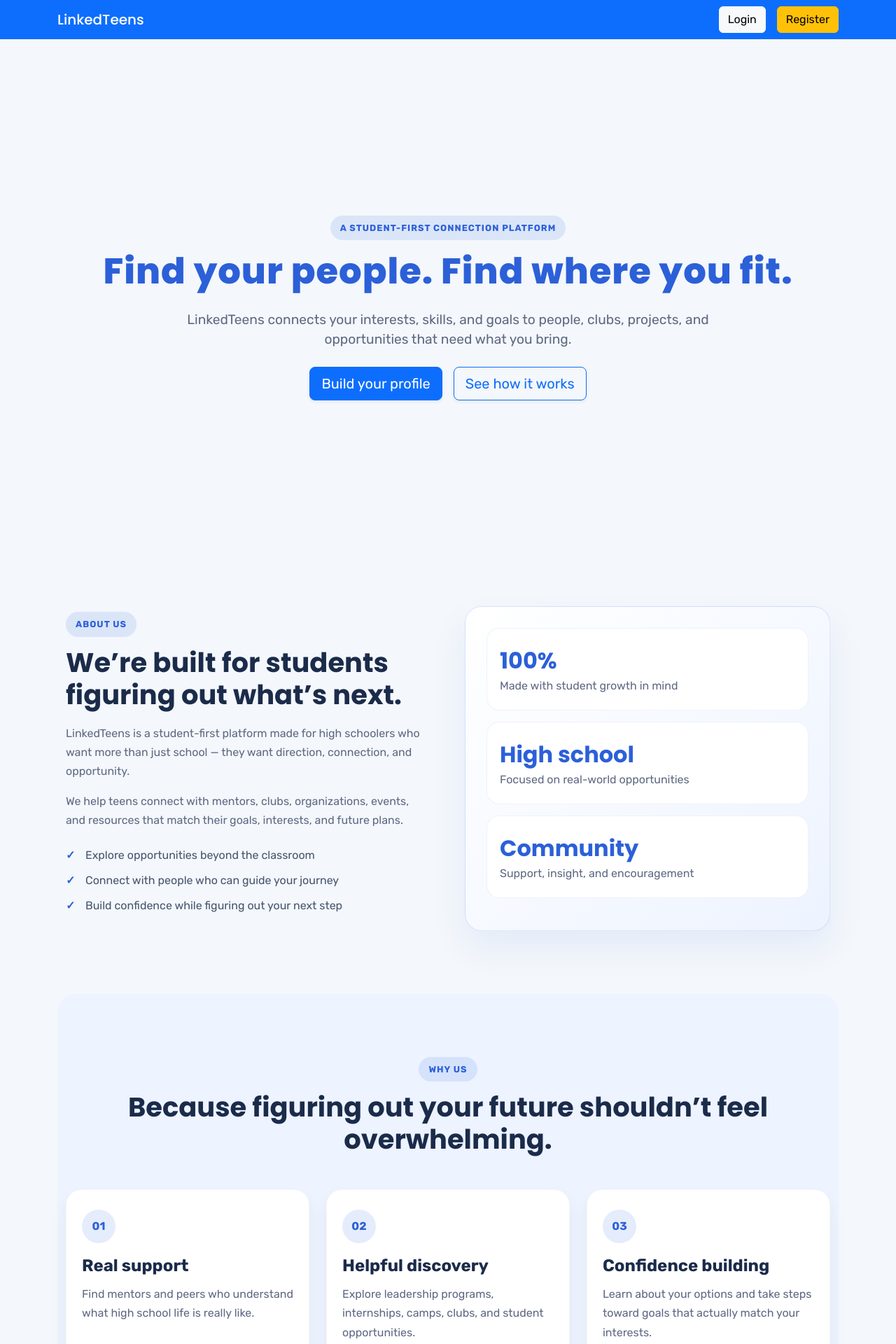
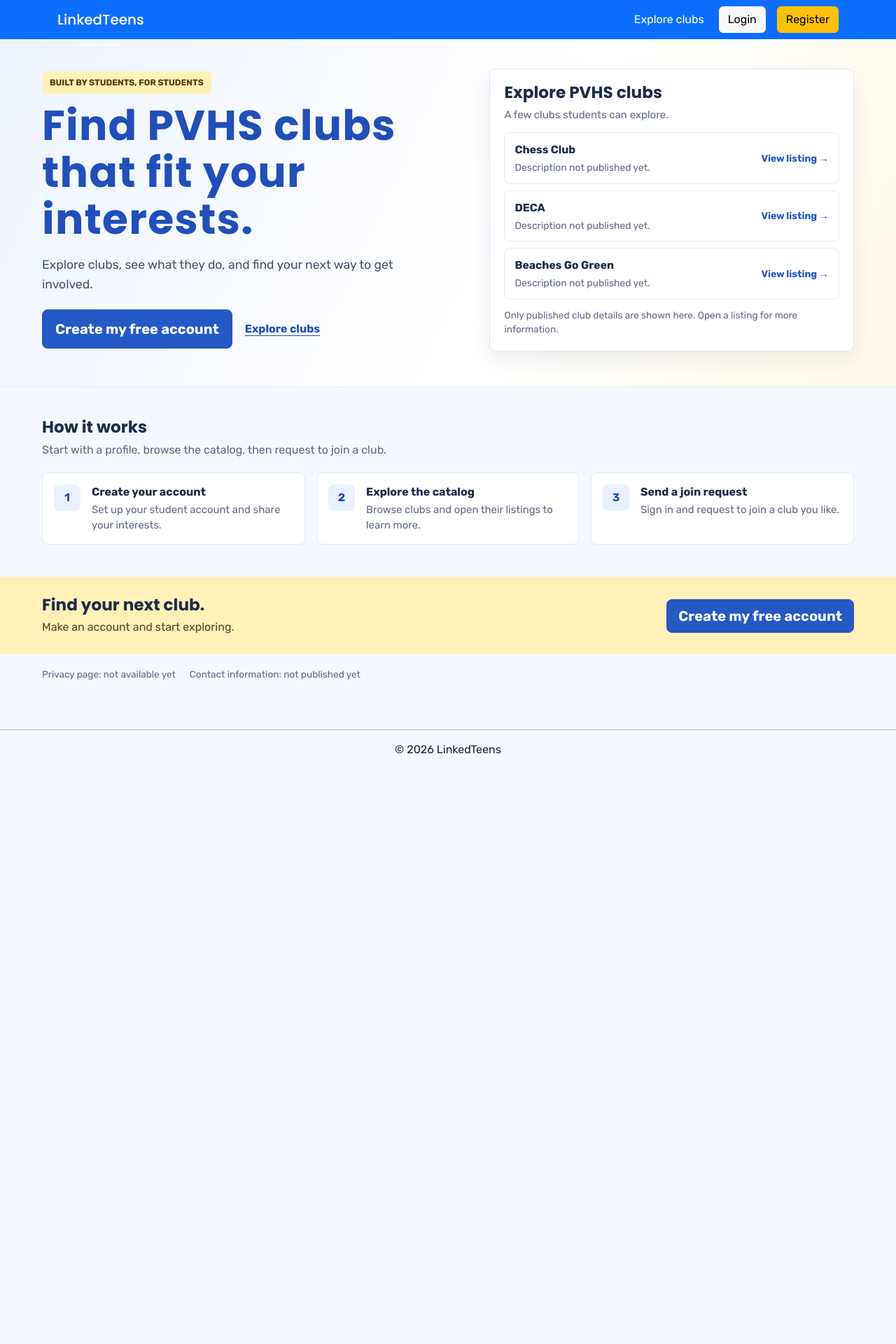
Before and after one commit to djimenez039/LinkedTeen, a Django app: page / in a window 1280 px wide. Shown: the top 1920 px of the page at 70% size. After the commit the page ends 1077 px from the top, so only its background shows below. Run offline with Django 5.2, Linux system fonts and the light colour scheme; data that the repository does not hold is empty.

Commit message:
Redesign of homepage

```diff
--- a/core/views.py
+++ b/core/views.py
@@ -1,9 +1,31 @@
 from django.shortcuts import render
+from django.urls import reverse
+from urllib.parse import urlencode
+
+from clubs.constants import CLUB_CHOICES
+from clubs.models import Club
+
+
+HOME_CLUB_NAMES = ('Chess Club', 'DECA', 'Beaches Go Green')
+GENERATED_CLUB_DESCRIPTION = 'A student-led club focused on leadership, service, creativity, or community impact.'
 
 def home(request):
     if request.user.is_authenticated:
         from django.shortcuts import redirect
         return redirect('dashboard')
-    return render(request, 'home.html')
+    catalog_names = {name for name, _ in CLUB_CHOICES}
+    clubs_by_name = {club.name: club for club in Club.objects.filter(name__in=HOME_CLUB_NAMES)}
+    preview_clubs = []
+    for name in HOME_CLUB_NAMES:
+        if name not in catalog_names:
+            continue
+        club = clubs_by_name.get(name)
+        preview_clubs.append({
+            'name': name,
+            'description': club.description if club and club.description != GENERATED_CLUB_DESCRIPTION else '',
+            'url': reverse('club_detail', args=[club.pk]) if club else f"{reverse('clubs')}?{urlencode({'q': name})}",
+        })
+
+    return render(request, 'home.html', {'preview_clubs': preview_clubs})
 
 # Create your views here.
--- a/templates/base.html
+++ b/templates/base.html
@@ -217,11 +217,12 @@
             padding-bottom: 110px;
         }
     </style>
+    {% block page_styles %}{% endblock %}
 </head>
 
 <body>
     {% include 'components/navbar.html' %}
-    <div class="container mt-5">
+    <div class="{% if request.path == '/' %}home-shell{% else %}container mt-5{% endif %}">
         {% if messages %}
             {% for message in messages %}
                 <div class="alert alert-{{ message.tags|default:'info' }}" role="alert">{{ message }}</div>
--- a/templates/components/navbar.html
+++ b/templates/components/navbar.html
@@ -13,6 +13,9 @@
                 <button type="submit" class="btn btn-light">Log out</button>
             </form>
             {% else %}
+            {% if request.path == '/' %}
+            <a href="{% url 'clubs' %}" class="btn btn-link text-white text-decoration-none">Explore clubs</a>
+            {% endif %}
             <a href="{% url 'accounts:login' %}" class="btn btn-light me-2">Login</a>
             <a href="{% url 'accounts:register' %}" class="btn btn-warning">Register</a>
             {% endif %}
--- a/templates/home.html
+++ b/templates/home.html
@@ -1,214 +1,371 @@
 {% extends 'base.html' %}
 
+{% block page_styles %}
+<style>
+    body:has(.home-page) {
+        background: #f5f8ff;
+    }
+
+    .home-shell {
+        width: 100%;
+    }
+
+    .home-page {
+        color: #1b2b4a;
+    }
+
+    .home-container {
+        width: min(100% - 2rem, 1160px);
+        margin-inline: auto;
+    }
+
+    .home-hero {
+        display: block;
+        min-height: 0;
+        padding: 36px 0 48px;
+        background: linear-gradient(115deg, #eef4ff 0%, #fff 58%, #fff9e8 100%);
+        border-bottom: 1px solid #e4ebf7;
+    }
+
+    .home-hero-grid {
+        display: grid;
+        gap: 32px;
+        align-items: center;
+    }
+
+    .hero-copy {
+        max-width: 570px;
+    }
+
+    .home-page .section-tag {
+        margin-bottom: 12px;
+        padding: 7px 11px;
+        border-radius: 6px;
+        background: #fff0b8;
+        color: #553e00;
+        font-size: 0.76rem;
+        letter-spacing: 0;
+    }
+
+    .hero-copy h1 {
+        max-width: 590px;
+        margin: 0 0 16px;
+        color: #204fb9;
+        font-family: 'Poppins', sans-serif;
+        font-size: clamp(2.35rem, 5vw, 3.75rem);
+        font-weight: 700;
+        line-height: 1.12;
+    }
+
+    .hero-copy p {
+        max-width: 510px;
+        margin-bottom: 22px;
+        color: #44536c;
+        font-size: 1.1rem;
+        line-height: 1.6;
+    }
+
+    .hero-actions {
+        display: flex;
+        align-items: center;
+        gap: 18px;
+        flex-wrap: wrap;
+    }
+
+    .home-page .btn-primary {
+        border-color: #2458c5;
+        background: #2458c5;
+        font-weight: 700;
+    }
+
+    .hero-actions .btn {
+        min-height: 48px;
+        padding: 12px 18px;
+    }
+
+    .hero-actions a:not(.btn) {
+        color: #204fb9;
+        font-weight: 700;
+        text-underline-offset: 4px;
+    }
+
+    .club-previews {
+        padding: 20px;
+        border: 1px solid #e0e7f2;
+        border-radius: 10px;
+        background: #fff;
+        box-shadow: 0 12px 28px rgba(29, 54, 99, 0.08);
+    }
+
+    .club-previews h2,
+    .how-section h2,
+    .final-cta h2 {
+        margin: 0;
+        color: #1b2b4a;
+        font-family: 'Poppins', sans-serif;
+        font-size: 1.45rem;
+        font-weight: 700;
+    }
+
+    .club-previews-intro {
+        margin: 6px 0 14px;
+        color: #5f6983;
+        font-size: 0.94rem;
+    }
+
+    .club-preview-list {
+        display: grid;
+        gap: 9px;
+    }
+
+    .club-preview {
+        display: flex;
+        min-height: 64px;
+        align-items: center;
+        justify-content: space-between;
+        gap: 12px;
+        padding: 12px 14px;
+        border: 1px solid #e5ebf5;
+        border-radius: 8px;
+        color: #1b2b4a;
+        text-decoration: none;
+        transition: border-color 160ms ease, transform 160ms ease, box-shadow 160ms ease;
+    }
+
+    .club-preview:hover {
+        transform: translateY(-2px);
+        border-color: #9bb5e9;
+        box-shadow: 0 7px 16px rgba(29, 54, 99, 0.08);
+    }
+
+    .club-preview:focus-visible,
+    .home-page a:focus-visible,
+    .navbar a:focus-visible {
+        outline: 3px solid #c18800;
+        outline-offset: 3px;
+    }
+
+    .club-preview strong {
+        font-size: 0.98rem;
+        line-height: 1.35;
+    }
+
+    .club-preview-copy {
+        min-width: 0;
+    }
+
+    .club-preview-copy p {
+        margin: 4px 0 0;
+        color: #5f6983;
+        font-size: 0.87rem;
+        line-height: 1.4;
+    }
+
+    .club-preview span {
+        flex: 0 0 auto;
+        color: #2458c5;
+        font-size: 0.87rem;
+        font-weight: 700;
+    }
+
+    .missing-club-details {
+        margin: 12px 0 0;
+        color: #5f6983;
+        font-size: 0.85rem;
+        line-height: 1.5;
+    }
+
+    .how-section {
+        padding: 44px 0 46px;
+    }
+
+    .how-section > .home-container > p {
+        margin: 7px 0 20px;
+        color: #5f6983;
+    }
+
+    .steps-grid {
+        display: grid;
+        gap: 12px;
+        grid-template-columns: 1fr;
+    }
+
+    .how-step {
+        display: grid;
+        grid-template-columns: 42px 1fr;
+        gap: 12px;
+        align-items: start;
+        padding: 16px;
+        border: 1px solid #e0e7f2;
+        border-radius: 8px;
+        background: #fff;
+    }
+
+    .step-number {
+        display: grid;
+        width: 38px;
+        height: 38px;
+        place-items: center;
+        border-radius: 8px;
+        background: #eaf0ff;
+        color: #204fb9;
+        font-weight: 700;
+    }
+
+    .how-step h3 {
+        margin: 1px 0 4px;
+        color: #1b2b4a;
+        font-size: 1rem;
+        font-weight: 700;
+    }
+
+    .how-step p {
+        margin: 0;
+        color: #5f6983;
+        font-size: 0.93rem;
+        line-height: 1.5;
+    }
+
+    .final-cta {
+        padding: 27px 0;
+        background: #fff0b8;
+    }
+
+    .final-cta-row {
+        display: flex;
+        align-items: center;
+        justify-content: space-between;
+        gap: 20px;
+        flex-wrap: wrap;
+    }
+
+    .final-cta p {
+        margin: 5px 0 0;
+        color: #514728;
+    }
+
+    .home-meta {
+        display: flex;
+        gap: 8px 20px;
+        flex-wrap: wrap;
+        padding: 18px 0 20px;
+        color: #5f6983;
+        font-size: 0.85rem;
+    }
+
+    .announcement-banner[hidden] {
+        display: none;
+    }
+
+    @media (min-width: 800px) {
+        .home-container {
+            width: min(100% - 3rem, 1160px);
+        }
+
+        .home-hero {
+            padding: 42px 0 50px;
+        }
+
+        .home-hero-grid {
+            grid-template-columns: minmax(0, 1fr) minmax(360px, 0.88fr);
+            gap: 48px;
+        }
+
+        .steps-grid {
+            grid-template-columns: repeat(3, minmax(0, 1fr));
+            gap: 16px;
+        }
+    }
+
+    @media (prefers-reduced-motion: reduce) {
+        .club-preview {
+            transition: none;
+        }
+
+        .club-preview:hover {
+            transform: none;
+        }
+    }
+</style>
+{% endblock %}
+
 {% block content %}
-
-<section class="home-hero">
-    <div class="container text-center">
-        <span class="section-tag">A student-first connection platform</span>
-        <h1 class="display-1 mb-4">Find your people. Find where you fit.</h1>
-        <p class="lead mx-auto mb-4" style="max-width: 760px;">
-            LinkedTeens connects your interests, skills, and goals to people, clubs, projects, and opportunities that need what you bring.
-        </p>
-        <div class="hero-buttons d-flex justify-content-center gap-3 flex-wrap">
-            <a href="{% url 'accounts:register' %}" class="btn btn-primary btn-lg shadow-sm">
-                Build your profile
-            </a>
-            <a href="#how-it-works" class="btn btn-outline-primary btn-lg shadow-sm">
-                See how it works
-            </a>
-        </div>
-    </div>
-</section>
-
-<section id="about" class="landing-section">
-    <div class="container">
-        <div class="row align-items-center g-5">
-            <div class="col-lg-6">
-                <span class="section-tag">About Us</span>
-                <h2 class="section-title">We’re built for students figuring out what’s next.</h2>
-                <p>
-                    LinkedTeens is a student-first platform made for high schoolers who want more than just school — they want
-                    direction, connection, and opportunity.
-                </p>
-                <p>
-                    We help teens connect with mentors, clubs, organizations, events, and resources that match their goals,
-                    interests, and future plans.
-                </p>
-            <ul class="feature-list">
-                    <li>Explore opportunities beyond the classroom</li>
-                    <li>Connect with people who can guide your journey</li>
-                    <li>Build confidence while figuring out your next step</li>
-                </ul>
-            </div>
-            <div class="col-lg-6">
-                <div class="info-card">
-                    <div class="stat-box">
-                        <strong>100%</strong>
-                        <span>Made with student growth in mind</span>
-                    </div>
-                    <div class="stat-box">
-                        <strong>High school</strong>
-                        <span>Focused on real-world opportunities</span>
-                    </div>
-                    <div class="stat-box">
-                        <strong>Community</strong>
-                        <span>Support, insight, and encouragement</span>
-                    </div>
+<aside class="announcement-banner" hidden aria-hidden="true"></aside>
+<main class="home-page" id="main-content">
+    <section class="home-hero" aria-labelledby="home-title">
+        <div class="home-container home-hero-grid">
+            <div class="hero-copy">
+                <span class="section-tag">BUILT BY STUDENTS, FOR STUDENTS</span>
+                <h1 id="home-title">Find PVHS clubs that fit your interests.</h1>
+                <p>Explore clubs, see what they do, and find your next way to get involved.</p>
+                <div class="hero-actions">
+                    <a href="{% url 'accounts:register' %}" class="btn btn-primary btn-lg">Create my free account</a>
+                    <a href="#clubs">Explore clubs</a>
                 </div>
             </div>
+
+            <section class="club-previews" id="clubs" aria-labelledby="clubs-title">
+                <h2 id="clubs-title">Explore PVHS clubs</h2>
+                <p class="club-previews-intro">A few clubs students can explore.</p>
+                <div class="club-preview-list">
+                    {% for club in preview_clubs %}
+                    <a class="club-preview" href="{{ club.url }}">
+                        <div class="club-preview-copy">
+                            <strong>{{ club.name }}</strong>
+                            <p>{% if club.description %}{{ club.description }}{% else %}Description not published yet.{% endif %}</p>
+                        </div>
+                        <span>View listing <span aria-hidden="true">&rarr;</span></span>
+                    </a>
+                    {% endfor %}
+                </div>
+                <p class="missing-club-details">Only published club details are shown here. Open a listing for more information.</p>
+            </section>
         </div>
-    </div>
-</section>
+    </section>
 
-<section id="why-us" class="landing-section alt-section">
-    <div class="container">
-        <div class="text-center mb-5">
-            <span class="section-tag">Why Us</span>
-            <h2 class="section-title">Because figuring out your future shouldn’t feel overwhelming.</h2>
-        </div>
-        <div class="row g-4">
-            <div class="col-md-4">
-                <div class="value-card h-100">
-                    <div class="icon-circle">01</div>
-                    <h4>Real support</h4>
-                    <p>Find mentors and peers who understand what high school life is really like.</p>
-                </div>
-            </div>
-            <div class="col-md-4">
-                <div class="value-card h-100">
-                    <div class="icon-circle">02</div>
-                    <h4>Helpful discovery</h4>
-                    <p>Explore leadership programs, internships, camps, clubs, and student opportunities.</p>
-                </div>
-            </div>
-            <div class="col-md-4">
-                <div class="value-card h-100">
-                    <div class="icon-circle">03</div>
-                    <h4>Confidence building</h4>
-                    <p>Learn about your options and take steps toward goals that actually match your interests.</p>
-                </div>
+    <section class="how-section" id="how-it-works" aria-labelledby="how-title">
+        <div class="home-container">
+            <h2 id="how-title">How it works</h2>
+            <p>Start with a profile, browse the catalog, then request to join a club.</p>
+            <div class="steps-grid">
+                <article class="how-step">
+                    <span class="step-number" aria-hidden="true">1</span>
+                    <div>
+                        <h3>Create your account</h3>
+                        <p>Set up your student account and share your interests.</p>
+                    </div>
+                </article>
+                <article class="how-step">
+                    <span class="step-number" aria-hidden="true">2</span>
+                    <div>
+                        <h3>Explore the catalog</h3>
+                        <p>Browse clubs and open their listings to learn more.</p>
+                    </div>
+                </article>
+                <article class="how-step">
+                    <span class="step-number" aria-hidden="true">3</span>
+                    <div>
+                        <h3>Send a join request</h3>
+                        <p>Sign in and request to join a club you like.</p>
+                    </div>
+                </article>
             </div>
         </div>
+    </section>
+
+    <section class="final-cta" aria-labelledby="final-cta-title">
+        <div class="home-container final-cta-row">
+            <div>
+                <h2 id="final-cta-title">Find your next club.</h2>
+                <p>Make an account and start exploring.</p>
+            </div>
+            <a href="{% url 'accounts:register' %}" class="btn btn-primary btn-lg">Create my free account</a>
+        </div>
+    </section>
+
+    <div class="home-container home-meta" aria-label="Site information">
+        <span>Privacy page: not available yet</span>
+        <span>Contact information: not published yet</span>
     </div>
-</section>
-
-<section id="resources" class="landing-section">
-    <div class="container">
-        <div class="text-center mb-5">
-            <span class="section-tag">Resources</span>
-            <h2 class="section-title">Helpful tools for students exploring their future.</h2>
-        </div>
-        <div class="row g-4">
-            <div class="col-md-6 col-lg-4">
-                <a href="https://bigfuture.collegeboard.org/" target="_blank" rel="noopener" class="resource-card">
-                    <span class="resource-title">BigFuture</span>
-                    <p>College planning, career exploration, and scholarships.</p>
-                </a>
-            </div>
-            <div class="col-md-6 col-lg-4">
-                <a href="https://www.khanacademy.org/" target="_blank" rel="noopener" class="resource-card">
-                    <span class="resource-title">Khan Academy</span>
-                    <p>Free learning, prep, and academic support.</p>
-                </a>
-            </div>
-            <div class="col-md-6 col-lg-4">
-                <a href="https://careeronestop.org/" target="_blank" rel="noopener" class="resource-card">
-                    <span class="resource-title">CareerOneStop</span>
-                    <p>Career research, job info, and skill-building resources.</p>
-                </a>
-            </div>
-            <div class="col-md-6 col-lg-4">
-                <a href="https://www.fastweb.com/" target="_blank" rel="noopener" class="resource-card">
-                    <span class="resource-title">Fastweb</span>
-                    <p>Scholarship search and financial aid opportunities.</p>
-                </a>
-            </div>
-            <div class="col-md-6 col-lg-4">
-                <a href="https://www.collegexpress.com/" target="_blank" rel="noopener" class="resource-card">
-                    <span class="resource-title">CollegeExpress</span>
-                    <p>College search tips and student-focused guidance.</p>
-                </a>
-            </div>
-            <div class="col-md-6 col-lg-4">
-                <a href="https://nces.ed.gov/collegenavigator/" target="_blank" rel="noopener" class="resource-card">
-                    <span class="resource-title">College Navigator</span>
-                    <p>Compare schools, majors, and academic programs.</p>
-                </a>
-            </div>
-        </div>
-    </div>
-</section>
-
-<section id="socials" class="landing-section alt-section">
-    <div class="container">
-        <div class="text-center mb-5">
-            <span class="section-tag">Socials</span>
-            <h2 class="section-title">Stay connected with the LinkedTeens community.</h2>
-        </div>
-        <div class="row g-4 justify-content-center">
-            <div class="col-sm-6 col-md-3">
-                <a href="https://instagram.com" target="_blank" rel="noopener" class="social-card">Instagram</a>
-            </div>
-            <div class="col-sm-6 col-md-3">
-                <a href="https://x.com" target="_blank" rel="noopener" class="social-card">X / Twitter</a>
-            </div>
-            <div class="col-sm-6 col-md-3">
-                <a href="https://youtube.com" target="_blank" rel="noopener" class="social-card">YouTube</a>
-            </div>
-            <div class="col-sm-6 col-md-3">
-                <a href="https://linkedin.com" target="_blank" rel="noopener" class="social-card">LinkedIn</a>
-            </div>
-        </div>
-    </div>
-</section>
-
-<section id="how-it-works" class="landing-section">
-    <div class="container">
-        <div class="text-center mb-5">
-            <span class="section-tag">How it works</span>
-            <h2 class="section-title">Take one small step toward your future.</h2>
-        </div>
-        <div class="row g-4">
-            <div class="col-md-4">
-                <div class="step-card">
-                    <span class="step-number">1</span>
-                    <h4>Create your profile</h4>
-                    <p>Tell us what you enjoy, what you’re curious about, and what kind of opportunities you want.</p>
-                </div>
-            </div>
-            <div class="col-md-4">
-                <div class="step-card">
-                    <span class="step-number">2</span>
-                    <h4>Explore opportunities</h4>
-                    <p>Discover clubs, events, mentors, and programs that match your goals and interests.</p>
-                </div>
-            </div>
-            <div class="col-md-4">
-                <div class="step-card">
-                    <span class="step-number">3</span>
-                    <h4>Grow your network</h4>
-                    <p>Build real connections that help you learn, prepare, and move forward with confidence.</p>
-                </div>
-            </div>
-        </div>
-    </div>
-</section>
-
-<section class="landing-section cta-section">
-    <div class="container text-center">
-        <h2 class="section-title">Ready to start exploring your future?</h2>
-        <p class="mx-auto mb-4" style="max-width: 650px;">
-            Join LinkedTeens to connect with real opportunities, supportive people, and the kind of guidance that helps high school students thrive.
-        </p>
-        <div class="hero-buttons d-flex justify-content-center gap-3 flex-wrap">
-            <a href="{% url 'accounts:login' %}" class="btn btn-primary btn-lg shadow-sm">
-                Login
-            </a>
-            <a href="{% url 'accounts:register' %}" class="btn btn-outline-primary btn-lg shadow-sm">
-                Register
-            </a>
-        </div>
-    </div>
-</section>
-
+</main>
 {% endblock %}
```
